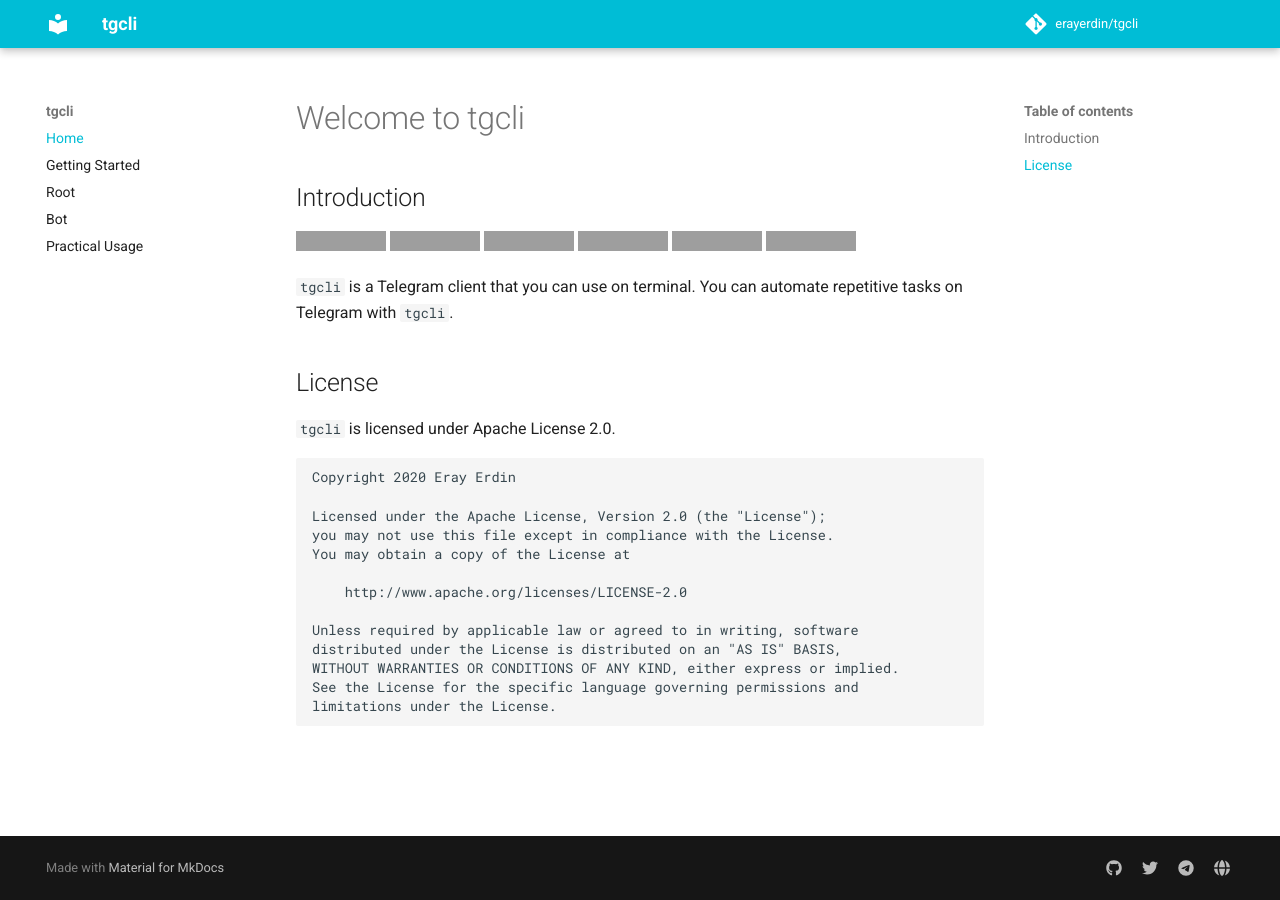
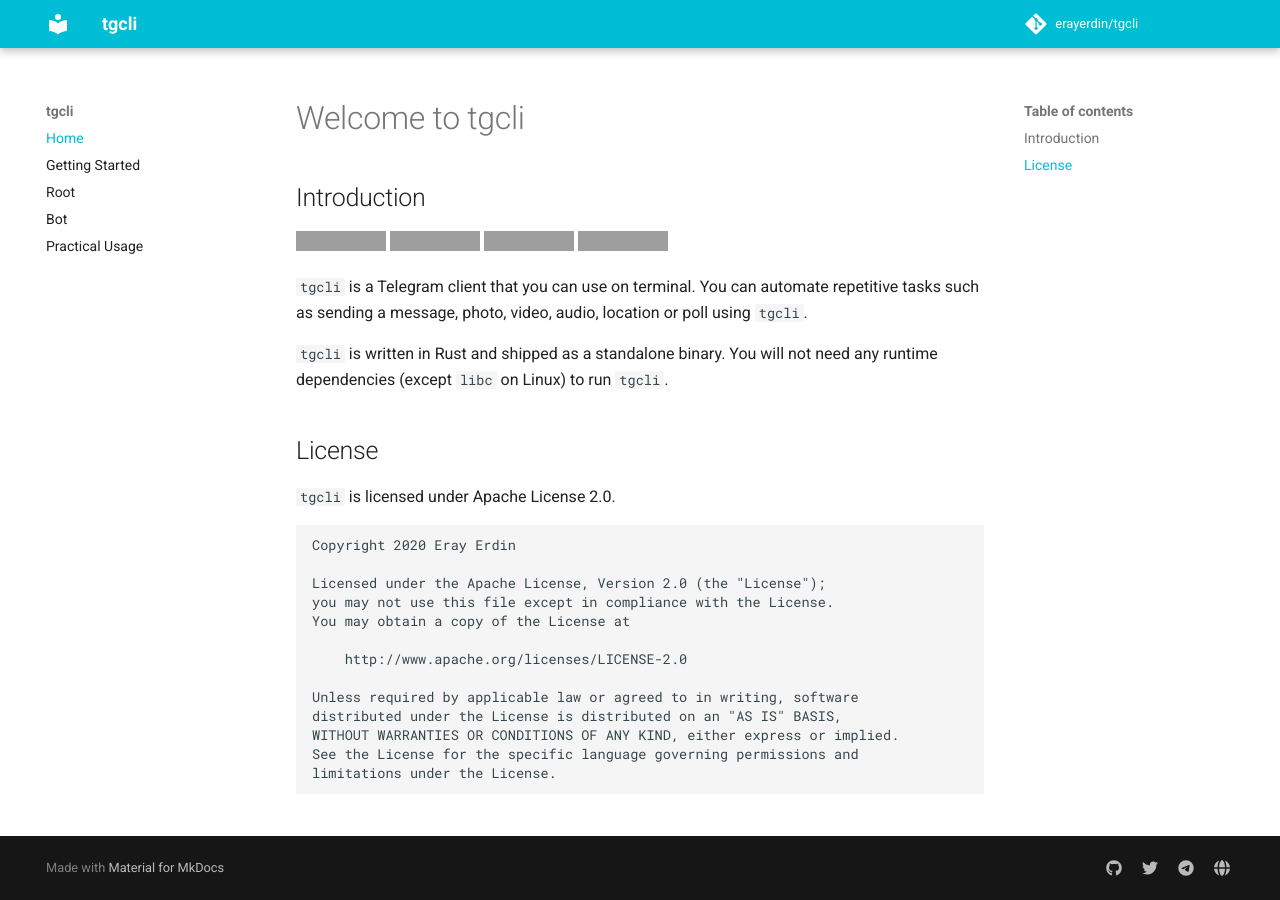
Before and after one commit to erayerdin/tgcli, an MkDocs documentation site: the page built from docs/index.md, in a window 1280 px wide. Built offline with MkDocs 1.6.1 and Material for MkDocs 9.7.7, drawn with Linux system fonts in a browser that asks for light colours; comment, search, counter and statistics services are not loaded; the version menu is left out; grey boxes are pictures that could not be loaded.

Commit message:
updated index

```diff
--- a/docs/index.md
+++ b/docs/index.md
@@ -2,25 +2,22 @@
 
 ## Introduction
 
-[![PyPI - Version][badge_version]][pypi_url]
-[![PyPI - Downloads Last Month][badge_downloads]][pypi_url]
-[![PyPI - Python Versions][badge_pyversions]][pypi_url]
-[![PyPI - License][badge_license]][pypi_url]
-[![Docs Status][badge_docs]][docs_url]
-[![Code Style][badge_style]](https://github.com/ambv/black)
+![Latest Stable Release][stable_version_badge]
+![Latest Release][latest_version_badge]
+![Github Release Download Count][github_download_counter_badge]
+![License][license_badge]
 
 [pypi_url]: https://pypi.org/project/tgcli/
 [docs_url]: https://tgcli.readthedocs.io
 
-[badge_version]: https://img.shields.io/pypi/v/tgcli.svg?style=flat-square&logo=python&logoColor=white
-[badge_downloads]: https://img.shields.io/pypi/dm/tgcli.svg?style=flat-square&logo=python&logoColor=white
-[badge_pyversions]: https://img.shields.io/pypi/pyversions/tgcli.svg?style=flat-square&logo=python&logoColor=white
-[badge_license]: https://img.shields.io/pypi/l/tgcli.svg?style=flat-square
-[badge_docs]: https://img.shields.io/readthedocs/tgcli?style=flat-square
-[badge_style]: https://img.shields.io/badge/style-black-000000.svg?style=flat-square
+[stable_version_badge]: https://img.shields.io/github/v/release/erayerdin/tgcli?label=stable&style=flat-square
+[latest_version_badge]: https://img.shields.io/github/v/release/erayerdin/tgcli?include_prereleases&label=latest&style=flat-square
+[github_download_counter_badge]: https://img.shields.io/github/downloads/erayerdin/tgcli/total?logo=github&style=flat-square
+[license_badge]: https://img.shields.io/badge/license-Apache--2.0-lightgrey?style=flat-square
 
-`tgcli` is a Telegram client that you can use on terminal. You can automate
-repetitive tasks on Telegram with `tgcli`.
+`tgcli` is a Telegram client that you can use on terminal. You can automate repetitive tasks such as sending a message, photo, video, audio, location or poll using `tgcli`.
+
+`tgcli` is written in Rust and shipped as a standalone binary. You will not need any runtime dependencies (except `libc` on Linux) to run `tgcli`.
 
 ## License
 
```
